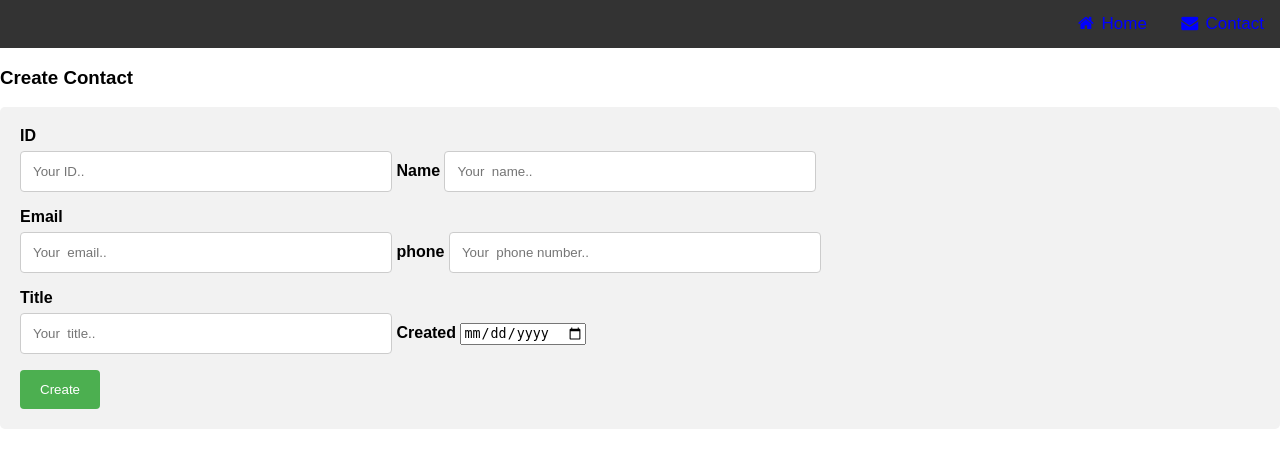
After one commit to Vasita-Ratan/Cybercom, a PHP site: page /LoginForm.php in a window 1280 px wide. The commit adds this page. Shown: the top 468 px of the page. Run offline with PHP 8.4, Linux system fonts and the light colour scheme.

Commit message:
code files added

```diff
--- a/code/Dbconn.php
+++ b/code/Dbconn.php
@@ -4,27 +4,19 @@ $mysql_error = 'could not connect';
 $mysql_host = 'localhost';
 $mysql_user = 'root';
 $mysql_pass = '';
-$mysql_db = 'employee';
+$mysql_db = 'training';
 
-$conn = @mysql_connect($mysql_host,$mysql_user,$mysql_pass) or die($mysql_error);
-
-
-if($conn)
+$conn = @mysqli_connect($mysql_host,$mysql_user,$mysql_pass) or die($mysql_error);
+/*
+if($conn == true)
 {
-	?>
-	<script>
-		alert("connection sucessfull");
-	</script>
-	<?php
+	echo "connected";
 }
 else
 {
-	?>
-	<script>
-		alert("connection unsucessfull");
-	</script>
-	<?php
+	echo "not connected";
 }
 
+*/
 
 ?>
--- /dev/null
+++ b/code/Home.php
@@ -0,0 +1,5 @@
+<?php
+
+include 'navbar.php';
+
+?>
--- /dev/null
+++ b/code/LoginForm.php
@@ -0,0 +1,164 @@
+<?php
+
+require 'Dbconn.php';
+if (isset($_POST['name']) && isset($_POST['email'])  && isset($_POST['phone'])  && isset($_POST['title'])  && isset($_POST['created'])) {
+    echo $name = $_POST['name'];
+    echo $email = $_POST['email'];
+    echo $phone = $_POST['phone'];
+    echo $title = $_POST['title'];
+    echo $created = $_POST['created'];
+
+
+
+	if(!empty($name) && !empty($email) && !empty($phone) && !empty($title) && !empty($created))
+	{
+		$query =  "select * from users where `username` = '".mysql_real_escape_string($username)."' and `password` = '".mysql_real_escape_string($password_hash)."' ";//this fun securing from sql injection
+
+		if($query_run = mysql_query($query))
+		{
+				$query_rows = mysql_num_rows($query_run);
+				if ($query_rows == 0) {
+					echo "invalid";
+				}
+				else if($query_rows == 1)
+				{
+					echo "ok";
+					$user_id = mysql_result($query_run,0,'id');
+					$_SESSION['id'] = '$id';
+
+					header('Location:.php');
+				}
+		}
+
+	}
+	else
+	{
+		alert("not submited");
+	}
+}
+
+
+
+?>
+
+<!DOCTYPE html>
+<html>
+<meta name="viewport" content="width=device-width, initial-scale=1">
+<link rel="stylesheet" href="https://cdnjs.cloudflare.com/ajax/libs/font-awesome/4.7.0/css/font-awesome.min.css">
+<style>
+
+body {
+  margin: 0;
+  font-family: Arial, Helvetica, sans-serif;
+}
+
+.topnav {
+  overflow: hidden;
+  background-color: #333;
+}
+
+.topnav a {
+  float: left;
+  color: blue;
+  text-align: center;
+  padding: 14px 16px;
+  text-decoration: none;
+  font-size: 17px;
+}
+
+.topnav a:hover {
+  background-color: yellow;
+  color:blue ;
+}
+
+.topnav a.active {
+  background-color: blue;
+  color: white;
+}
+
+.topnav-right {
+  float: right;
+}
+</style>
+</head>
+<body>
+
+<div class="topnav">
+
+  <div class="topnav-right">
+  <a href="Home.php"><i class="fa fa-fw fa-home"></i> Home</a>
+  <a href="Contact.php"><i class="fa fa-fw fa-envelope"></i> Contact</a>
+  </div>
+</div>
+<meta name="viewport" content="width=device-width, initial-scale=1">
+<style>
+body {font-family: Arial, Helvetica, sans-serif;}
+* {box-sizing: border-box;}
+
+input[type=text], select, textarea {
+  width: 30%;
+  padding: 12px;
+  border: 1px solid #ccc;
+  border-radius: 4px;
+  box-sizing: border-box;
+  margin-top: 6px;
+  margin-bottom: 16px;
+  resize: vertical;
+}
+
+input[type=submit] {
+  background-color: #4CAF50;
+  color: white;
+  padding: 12px 20px;
+  border: none;
+  border-radius: 4px;
+  cursor: pointer;
+}
+
+input[type=submit]:hover {
+  background-color: #45a049;
+}
+
+.container {
+  border-radius: 5px;
+  background-color: #f2f2f2;
+  padding: 20px;
+}
+</style>
+</head>
+<body >
+
+<h3><strong>Create Contact<strong></h3>
+
+<div class="container">
+  <form action="/action_page.php">
+    <label for="id">ID </label><br>
+    <input type="text" id="id" name="id" placeholder="Your ID.." required></n></n>
+
+    <label for="name">Name</label><t>
+    <input type="text" id="name" name="name" placeholder="Your  name.."><br>
+
+    <label for="email">Email</label><br>
+    <input type="text" id="email" name="email" placeholder="Your  email..">
+
+    <label for="phone">phone</label>
+    <input type="text" id="phone" name="phone" placeholder="Your  phone number.."><br>
+
+    <label for="title">Title</label><br>
+    <input type="text" id="title" name="title" placeholder="Your  title..">
+
+    <label for="created">Created</label>
+    <input type="date" id="created" name="created" placeholder="select Date."><br>
+
+
+    <input type="submit" value="Create">
+  </form>
+</div>
+
+</body>
+</html>
+
+
+
+</body>
+</html>
--- a/code/Signup.php
+++ b/code/Signup.php
@@ -1,11 +1,11 @@
-<?php
 
    session_start();
 
    if(isset($_POST['submit']))
    {
 
-      include 'Dbconn.php';
+      include 'Dbconn.php';<?php
+
 
       $fname = mysql_real_escape_string($conn, $_POST['fname']);
       $lname = mysql_real_escape_string( $conn,$_POST['lname']);
```
Also changed, not shown: code/Contact.php (added, +7 -0 lines), code/Create_Contact.php (added, +148 -0 lines), code/LIKE.php (added, +12 -0 lines), code/UserForm.php (+5 -5 lines), code/index.php (added, +12 -0 lines), code/navbar.php (added, +59 -0 lines), code/insert.html (added), code/server.php (added).
